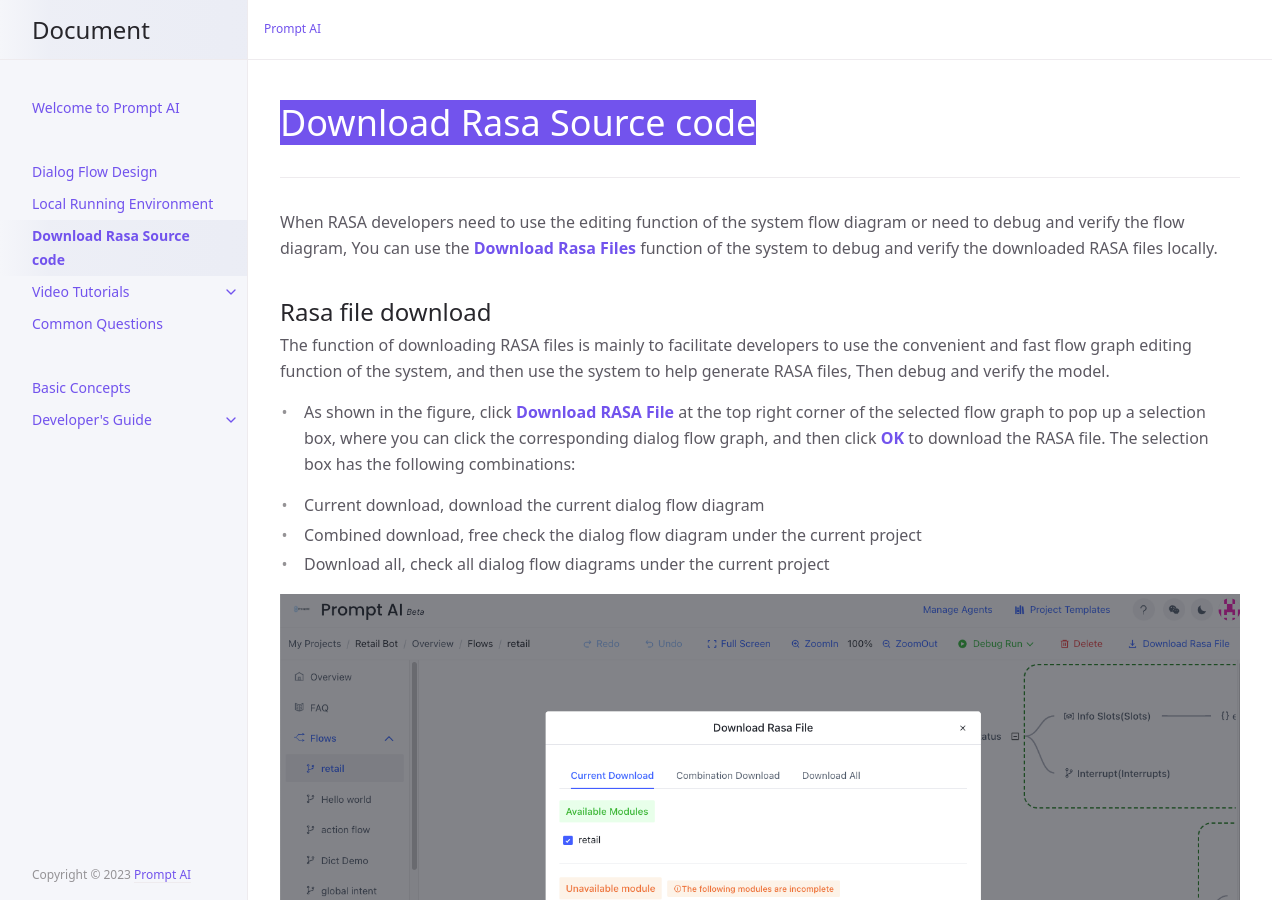
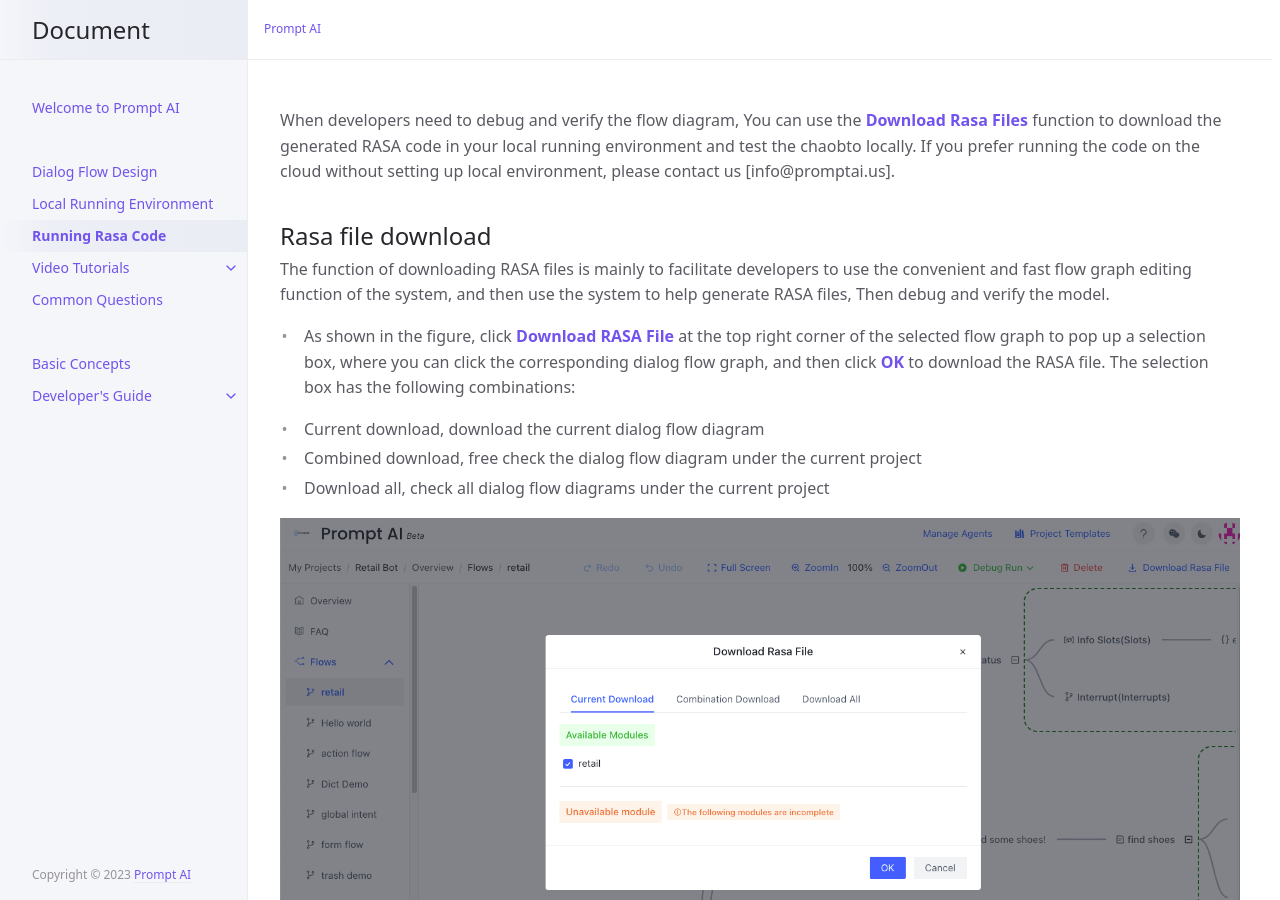
Before and after one commit to PromptAI/promptdialog, a Jekyll site: the page built from docs/download_rasa_source_code.md, in a window 1280 px wide and 900 px high. Built offline with Jekyll 4.4.1, drawn with Linux system fonts in a browser that asks for light colours.

Commit message:
Update download_rasa_source_code.md

```diff
--- a/docs/download_rasa_source_code.md
+++ b/docs/download_rasa_source_code.md
@@ -1,15 +1,11 @@
 ---
 layout: en
-title: Download Rasa Source code
+title: Running Rasa Code
 nav_order: 4
 has_children: false
 ---
-# Download Rasa Source code
-{: .no_toc .header }
----
 
-When RASA developers need to use the editing function of the system flow diagram or need to debug and verify the flow diagram,
-You can use the **Download Rasa Files** function of the system to debug and verify the downloaded RASA files locally.
+When developers need to debug and verify the flow diagram, You can use the **Download Rasa Files** function to download the generated RASA code in your local running environment and test the chaobto locally.  If you prefer running the code on the cloud without setting up local environment, please contact us [info@promptai.us].
 
 ## Rasa file download
 
```
